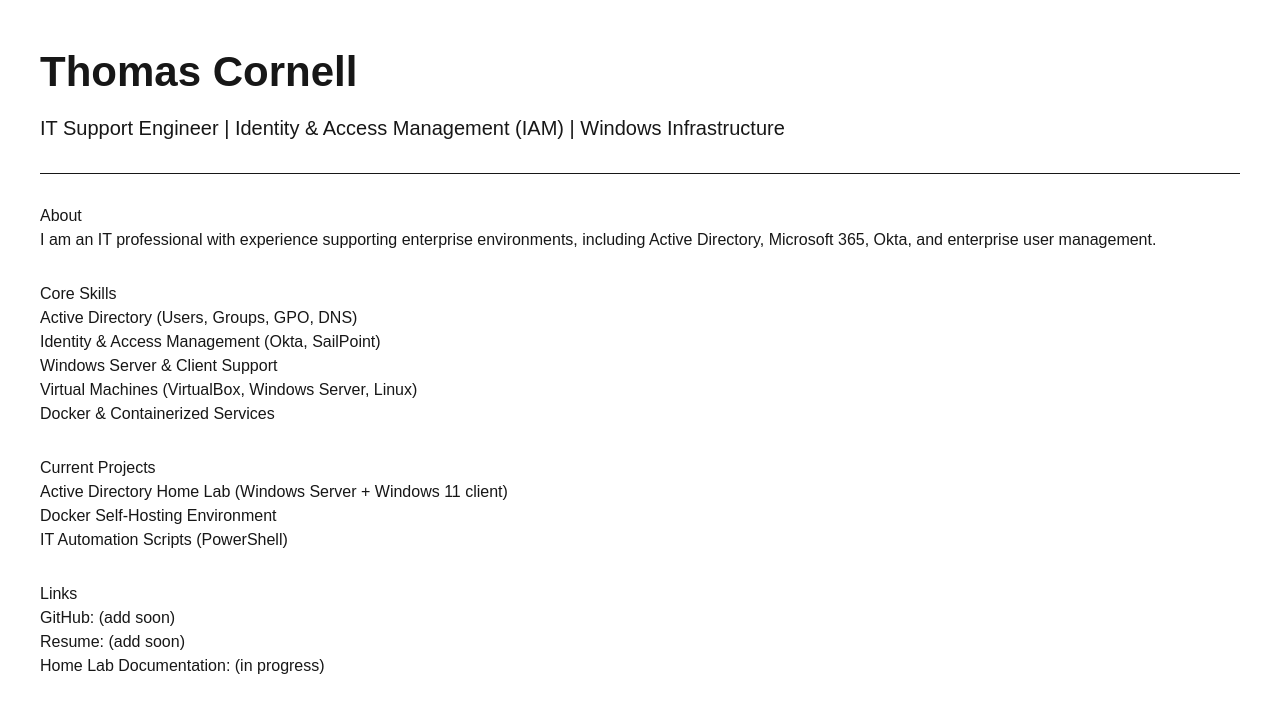
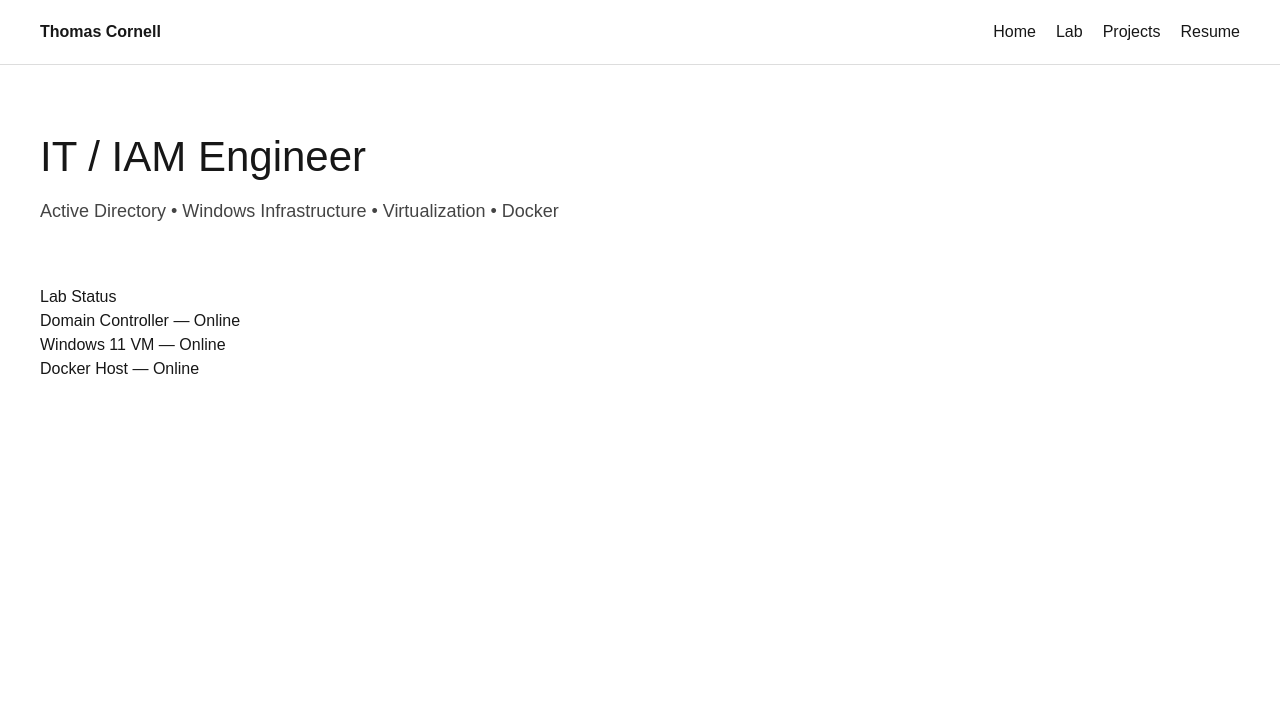
Before and after one commit to thcornell/portfolio-site, a Next.js app: page / in a window 1280 px wide. Shown: the top 712 px of the page. Built offline with nearby package versions, Linux system fonts and the light colour scheme.

Commit message:
update navigation bar

```diff
--- a/app/page.tsx
+++ b/app/page.tsx
@@ -1,50 +1,43 @@
 export default function Home() {
   return (
-    <main style={{ padding: "40px", fontFamily: "Arial" }}>
-      <h1 style={{ fontSize: "42px", fontWeight: "bold" }}>
-        Thomas Cornell
-      </h1>
+    <main style={{ fontFamily: "Arial" }}>
+      {/* NAVBAR */}
+      <nav style={{
+        display: "flex",
+        justifyContent: "space-between",
+        padding: "20px 40px",
+        borderBottom: "1px solid #ddd"
+      }}>
+        <div style={{ fontWeight: "bold" }}>
+          Thomas Cornell
+        </div>
 
-      <p style={{ fontSize: "20px", marginTop: "10px" }}>
-        IT Support Engineer | Identity & Access Management (IAM) | Windows Infrastructure
-      </p>
+        <div style={{ display: "flex", gap: "20px" }}>
+          <span>Home</span>
+          <span>Lab</span>
+          <span>Projects</span>
+          <span>Resume</span>
+        </div>
+      </nav>
 
-      <hr style={{ margin: "30px 0" }} />
+      {/* HERO SECTION */}
+      <section style={{ padding: "60px 40px" }}>
+        <h1 style={{ fontSize: "42px", marginBottom: "10px" }}>
+          IT / IAM Engineer
+        </h1>
 
-      <section>
-        <h2>About</h2>
-        <p>
-          I am an IT professional with experience supporting enterprise environments,
-          including Active Directory, Microsoft 365, Okta, and enterprise user management.
+        <p style={{ fontSize: "18px", color: "#444" }}>
+          Active Directory • Windows Infrastructure • Virtualization • Docker
         </p>
       </section>
 
-      <section style={{ marginTop: "30px" }}>
-        <h2>Core Skills</h2>
+      {/* STATUS SECTION */}
+      <section style={{ padding: "0 40px" }}>
+        <h2>Lab Status</h2>
         <ul>
-          <li>Active Directory (Users, Groups, GPO, DNS)</li>
-          <li>Identity & Access Management (Okta, SailPoint)</li>
-          <li>Windows Server & Client Support</li>
-          <li>Virtual Machines (VirtualBox, Windows Server, Linux)</li>
-          <li>Docker & Containerized Services</li>
-        </ul>
-      </section>
-
-      <section style={{ marginTop: "30px" }}>
-        <h2>Current Projects</h2>
-        <ul>
-          <li>Active Directory Home Lab (Windows Server + Windows 11 client)</li>
-          <li>Docker Self-Hosting Environment</li>
-          <li>IT Automation Scripts (PowerShell)</li>
-        </ul>
-      </section>
-
-      <section style={{ marginTop: "30px" }}>
-        <h2>Links</h2>
-        <ul>
-          <li>GitHub: (add soon)</li>
-          <li>Resume: (add soon)</li>
-          <li>Home Lab Documentation: (in progress)</li>
+          <li>Domain Controller — Online</li>
+          <li>Windows 11 VM — Online</li>
+          <li>Docker Host — Online</li>
         </ul>
       </section>
     </main>
```
